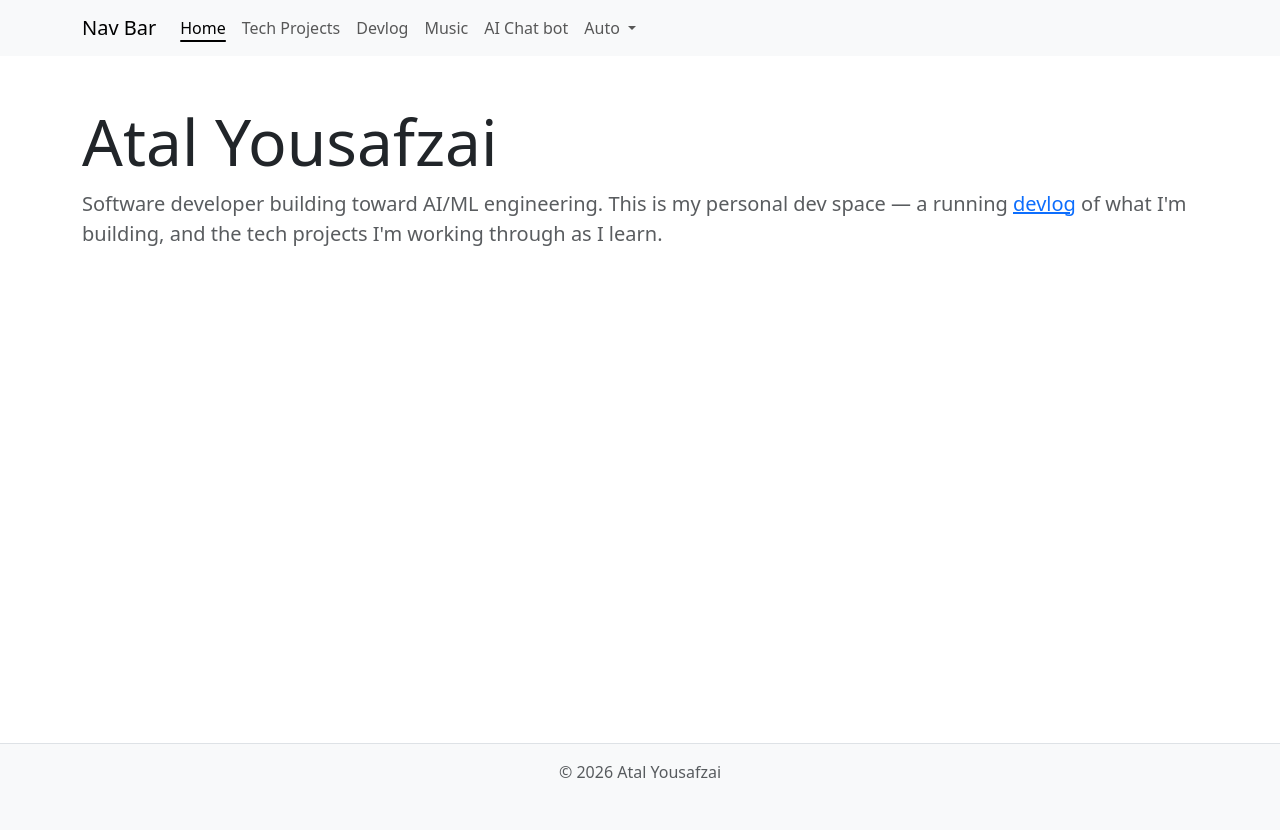
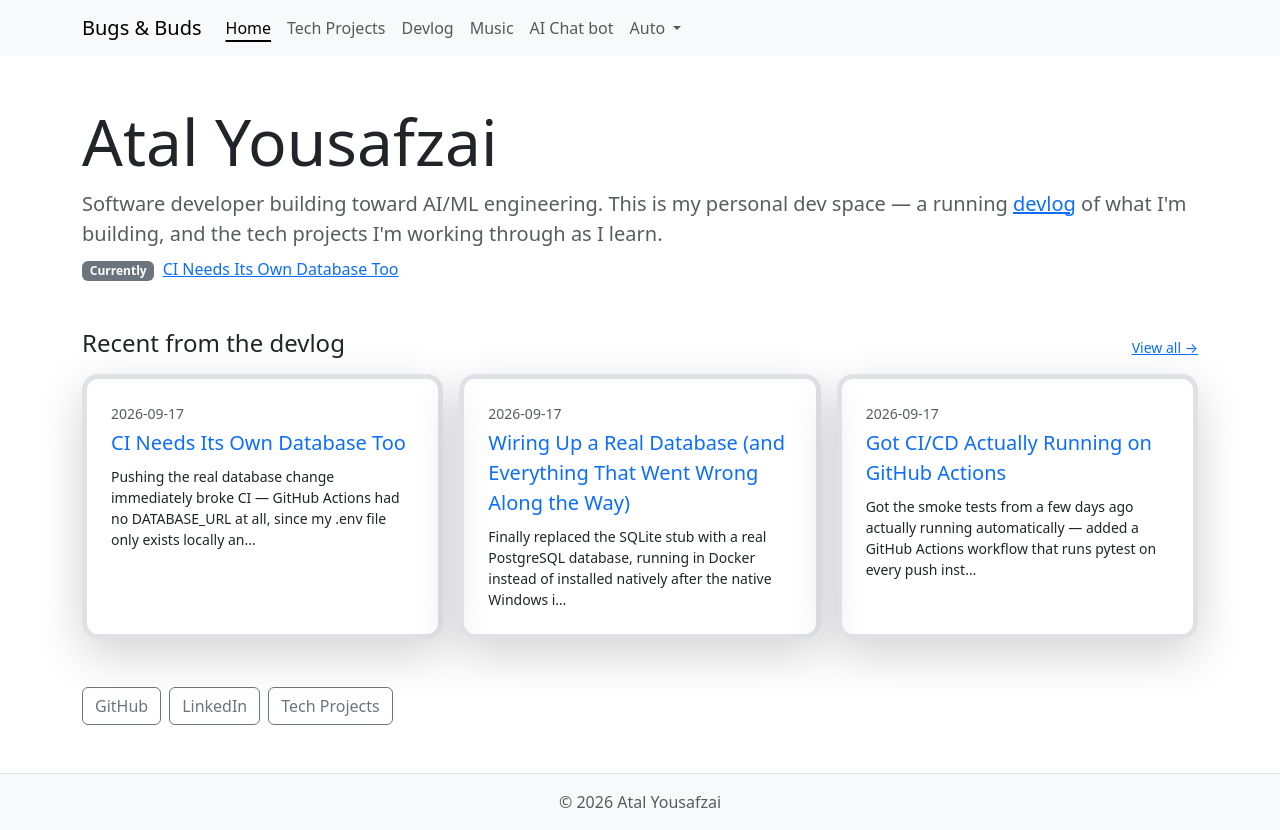
Before and after one commit to Atalky/Bugs-and-Buds-Website, a FastAPI app: page / in a window 1280 px wide. Before the commit the page ends 778 px from the top, so only its background shows below. Run offline with FastAPI, Linux system fonts and the light colour scheme.

Commit message:
Rebranded navbar to Bugs & Buds title to pivot towards a stackoverflow + linkedin Design -   revamp front page with recent devlog posts.

```diff
--- a/app/main.py
+++ b/app/main.py
@@ -27,8 +27,13 @@ Index
 '''
 @app.get("/", include_in_schema=False)
 def home(request: Request):
-
-    return templates.TemplateResponse(request, "index.html", {"events": get_events()})
+    all_posts = get_blogs()
+    recent_posts = list(reversed(all_posts[-3:]))
+    latest_post = recent_posts[0] if recent_posts else None
+    return templates.TemplateResponse(
+        request, "index.html",
+        {"recent_posts": recent_posts, "latest_post": latest_post},
+    )
 
 '''
 Blog
--- a/app/templates/index.html
+++ b/app/templates/index.html
@@ -7,9 +7,49 @@
       <div class="col-md text-center text-md-start">
         <h1 class="display-3">Atal Yousafzai</h1>
         <p class="lead text-muted mb-2">Software developer building toward AI/ML engineering. This is my personal dev space — a running <a href="/blog">devlog</a> of what I'm building, and the tech projects I'm working through as I learn.</p>
+        {% if latest_post %}
+        <p class="mb-0">
+          <span class="badge text-bg-secondary">Currently</span>
+          <a href="{{ url_for('blog_detail', blog_id=latest_post.id) }}" class="ms-1">{{ latest_post.title }}</a>
+        </p>
+        {% endif %}
       </div>
     </div>
   </div>
 </section>
 
+{% if recent_posts %}
+<section id="recent-devlog">
+  <div class="container-lg mb-5">
+    <div class="d-flex justify-content-between align-items-end mb-3">
+      <h2 class="h4 mb-0">Recent from the devlog</h2>
+      <a href="/blog" class="small">View all →</a>
+    </div>
+    <div class="row g-3">
+      {% for post in recent_posts %}
+      <div class="col-12 col-md-4">
+        <div class="h-100 py-4 px-4 shadow-lg rounded-4 border border-5">
+          <p class="mb-1 small text-muted">{{ post.date_posted }}</p>
+          <p class="lead mb-2">
+            <a href="{{ url_for('blog_detail', blog_id=post.id) }}" class="text-decoration-none">{{ post.title }}</a>
+          </p>
+          <p class="mb-0 small">{{ post.content[:140] }}{% if post.content|length > 140 %}…{% endif %}</p>
+        </div>
+      </div>
+      {% endfor %}
+    </div>
+  </div>
+</section>
+{% endif %}
+
+<section id="links">
+  <div class="container-lg mb-5">
+    <div class="d-flex flex-wrap gap-2">
+      <a class="btn btn-outline-secondary" href="https://github.com/Atalky" target="_blank" rel="noopener">GitHub</a>
+      <a class="btn btn-outline-secondary" href="#" target="_blank" rel="noopener">LinkedIn</a>
+      <a class="btn btn-outline-secondary" href="/projects">Tech Projects</a>
+    </div>
+  </div>
+</section>
+
 {% endblock %}
--- a/app/templates/layout.html
+++ b/app/templates/layout.html
@@ -5,11 +5,11 @@
   <meta name="viewport" content="width=device-width, initial-scale=1">
 
   {% if title %}
-    <title>A Guide to Getting Lost - {{ title }}</title>
+    <title>Bugs &amp; Buds - {{ title }}</title>
   {% else %}
-    <title>A Guide to Getting Lost</title>
+    <title>Bugs &amp; Buds — A Guide to Getting Lost</title>
   {% endif %}
-  <meta name="description" content="A Guide to Getting Lost">
+  <meta name="description" content="Bugs &amp; Buds — A Guide to Getting Lost">
   <meta name="author" content="Atal Yousafzai">
   <meta name="theme-color" content="#527c9f">
 
@@ -29,7 +29,7 @@
   <nav class="navbar navbar-expand-sm bg-body-tertiary">
     <div class="container-lg">
 
-      <a class="navbar-brand" href="/">Nav Bar</a>
+      <a class="navbar-brand" href="/">Bugs &amp; Buds</a>
 
       <!-- Collapse toggle button, shown below the "sm" breakpoint -->
       <button class="navbar-toggler" type="button"
```
